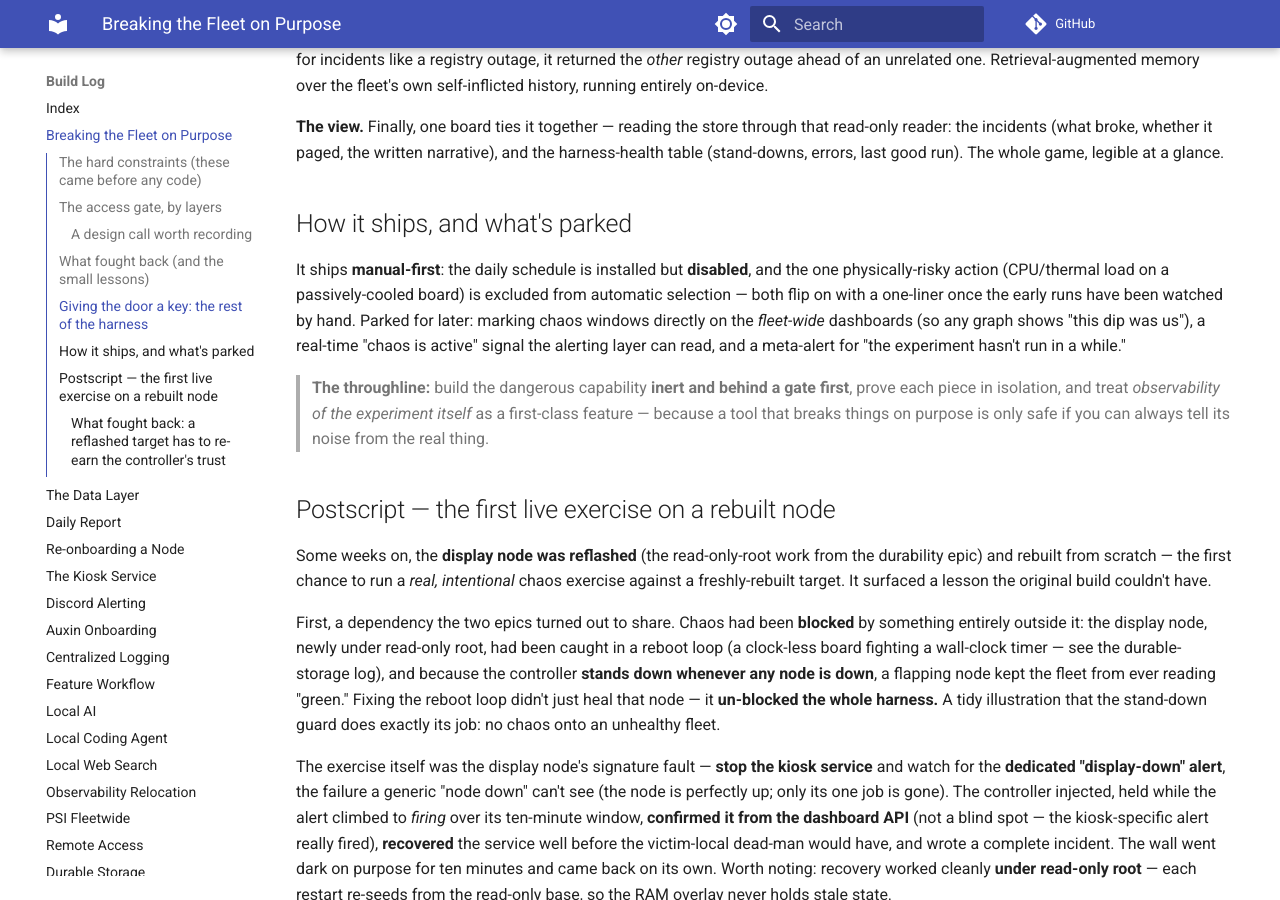
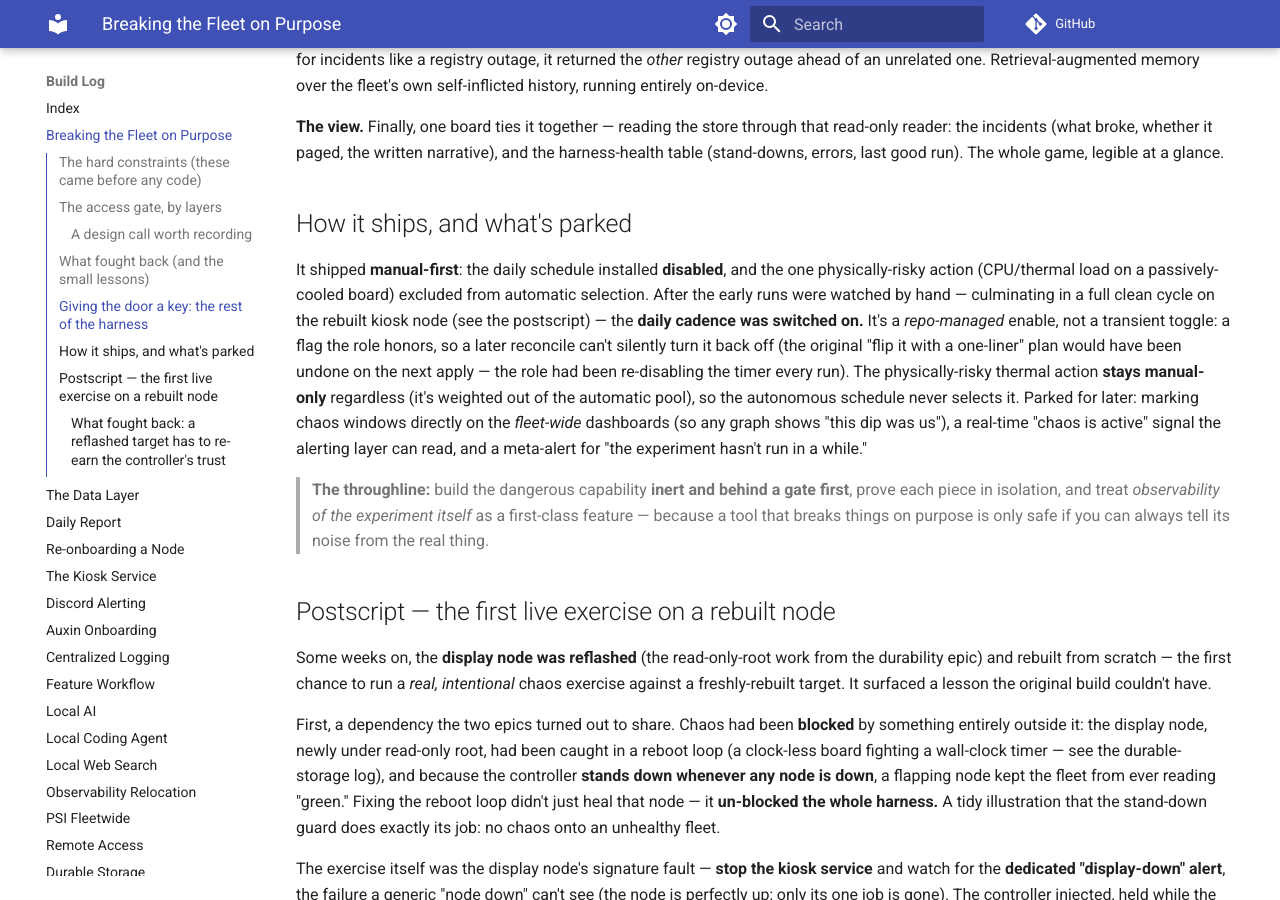
Before and after one commit to Caleb-Wrobel/fangs-doc, an MkDocs documentation site: the page built from docs/log/2026-06-chaos-stack.md, in a window 1280 px wide and 900 px high, scrolled down 2630 px. Built offline with MkDocs 1.6.1 and Material for MkDocs 9.7.7, drawn with Linux system fonts in a browser that asks for light colours; comment, search, counter and statistics services are not loaded.

Commit message:
the leash slips its hand / noon now picks its own quarrel / the watched run goes free
Update the chaos-stack "how it ships" note: the daily cadence is now enabled.

After the harness was watched by hand (the rebuilt-kiosk run in the postscript),
the scheduled daily run was switched on -- as a repo-managed gate the role
honors, not a transient toggle the next reconcile would undo. The thermal action
stays manual-only (weighted out of the auto pool).

```diff
--- a/docs/log/2026-06-chaos-stack.md
+++ b/docs/log/2026-06-chaos-stack.md
@@ -125,11 +125,17 @@ the incidents (what broke, whether it paged, the written narrative), and the har
 
 ## How it ships, and what's parked
 
-It ships **manual-first**: the daily schedule is installed but **disabled**, and the one physically-risky
-action (CPU/thermal load on a passively-cooled board) is excluded from automatic selection — both flip on
-with a one-liner once the early runs have been watched by hand. Parked for later: marking chaos windows
-directly on the *fleet-wide* dashboards (so any graph shows "this dip was us"), a real-time "chaos is
-active" signal the alerting layer can read, and a meta-alert for "the experiment hasn't run in a while."
+It shipped **manual-first**: the daily schedule installed **disabled**, and the one physically-risky
+action (CPU/thermal load on a passively-cooled board) excluded from automatic selection. After the early
+runs were watched by hand — culminating in a full clean cycle on the rebuilt kiosk node (see the
+postscript) — the **daily cadence was switched on.** It's a *repo-managed* enable, not a transient
+toggle: a flag the role honors, so a later reconcile can't silently turn it back off (the original
+"flip it with a one-liner" plan would have been undone on the next apply — the role had been
+re-disabling the timer every run). The physically-risky thermal action **stays manual-only** regardless
+(it's weighted out of the automatic pool), so the autonomous schedule never selects it. Parked for later:
+marking chaos windows directly on the *fleet-wide* dashboards (so any graph shows "this dip was us"), a
+real-time "chaos is active" signal the alerting layer can read, and a meta-alert for "the experiment
+hasn't run in a while."
 
 > **The throughline:** build the dangerous capability **inert and behind a gate first**, prove each
 > piece in isolation, and treat *observability of the experiment itself* as a first-class feature — because
```
